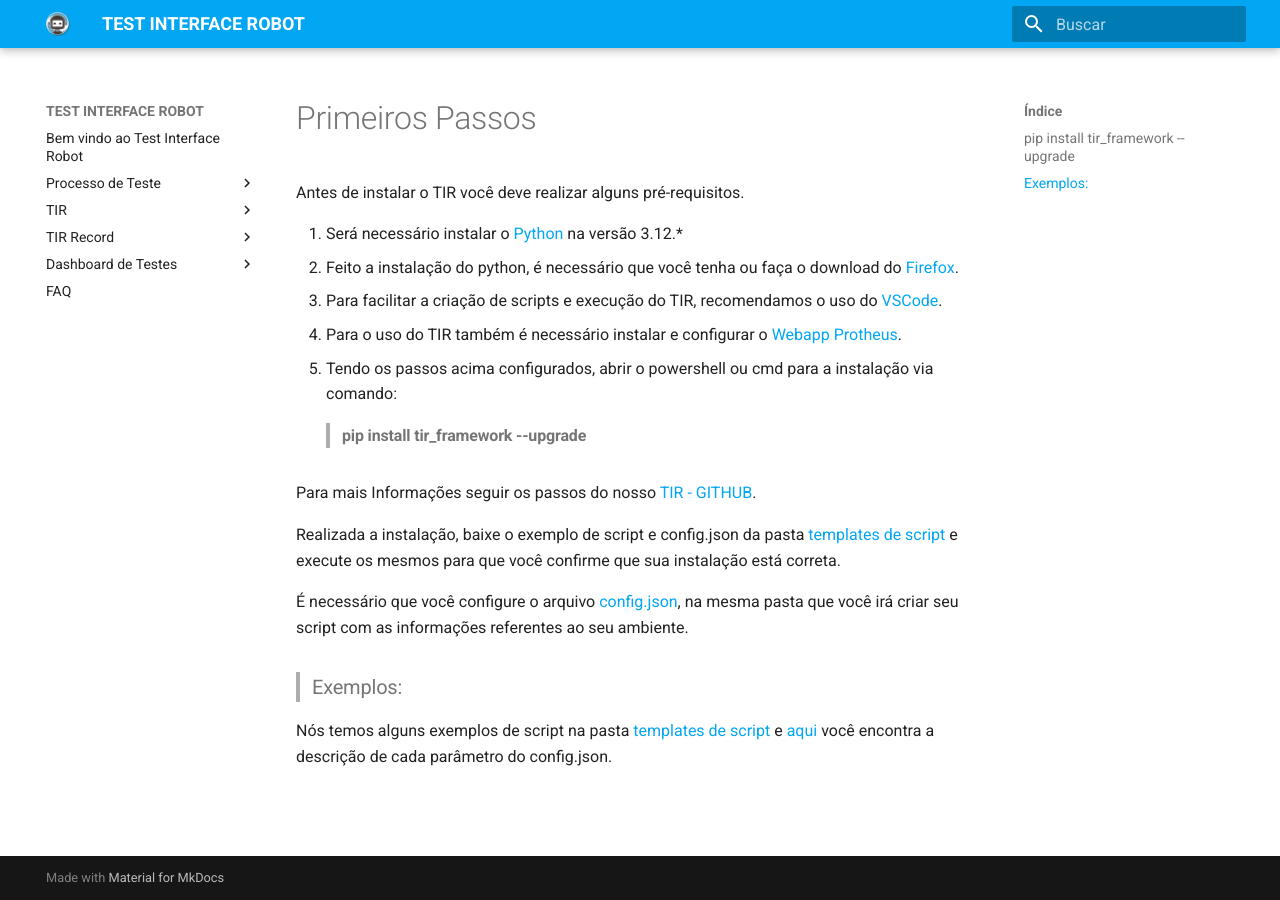
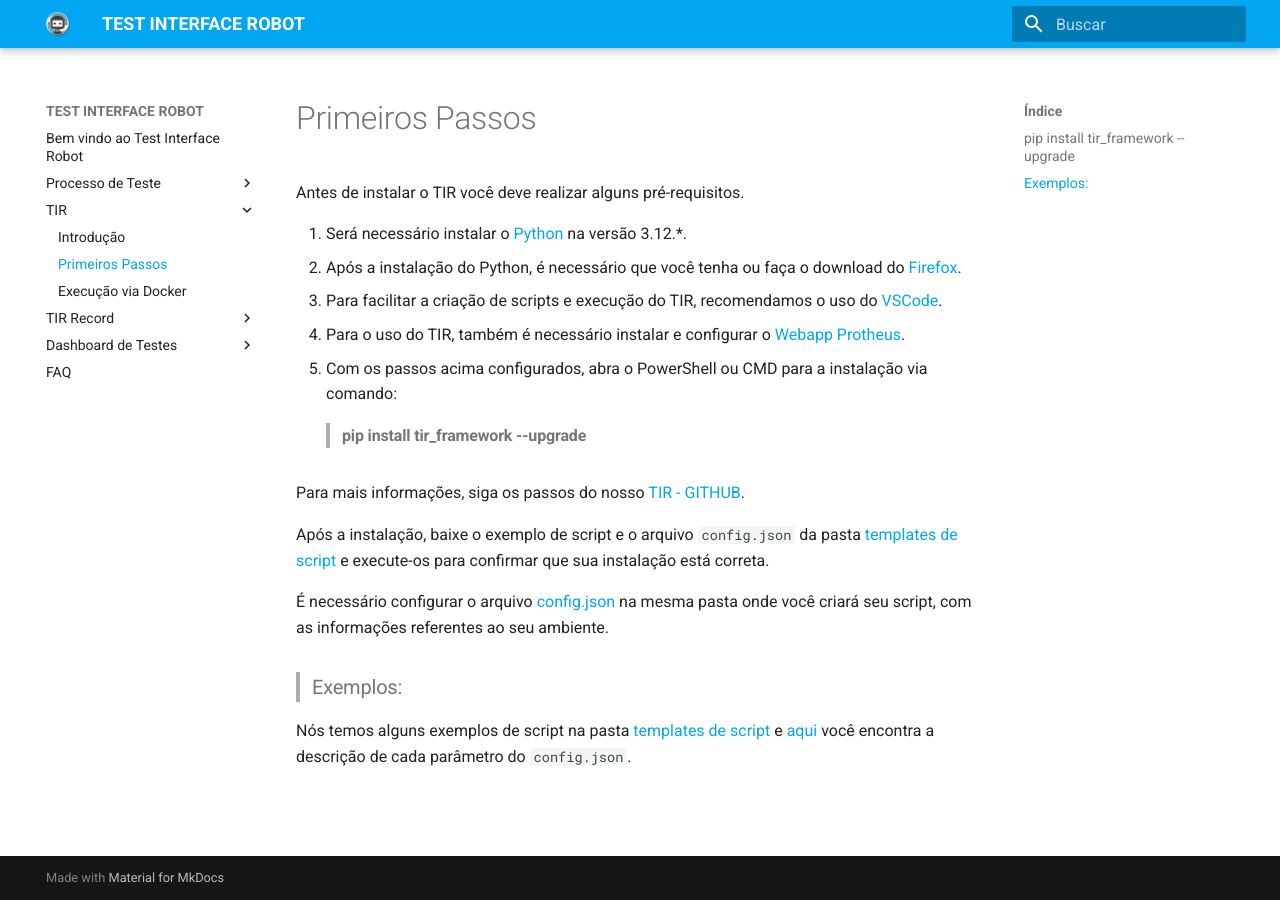
Before and after one commit to totvs/tir-docs, an MkDocs documentation site: the page built from docs/tir/first.md, in a window 1280 px wide. Built offline with MkDocs 1.6.1 and Material for MkDocs 9.7.7, drawn with Linux system fonts in a browser that asks for light colours.

Commit message:
fix typos and improve clarity in Docker execution and installation instructions

```diff
--- a/docs/tir/first.md
+++ b/docs/tir/first.md
@@ -2,19 +2,19 @@
 
 Antes de instalar o TIR você deve realizar alguns pré-requisitos.
 
-1. Será necessário instalar o [Python](https://www.python.org/downloads/release/python-31210/) na versão 3.12.*
-2. Feito a instalação do python, é necessário que você tenha ou faça o download do [Firefox](https://www.mozilla.org/pt-BR/firefox/new/).
+1. Será necessário instalar o [Python](https://www.python.org/downloads/release/python-31210/) na versão 3.12.*.
+2. Após a instalação do Python, é necessário que você tenha ou faça o download do [Firefox](https://www.mozilla.org/pt-BR/firefox/new/).
 3. Para facilitar a criação de scripts e execução do TIR, recomendamos o uso do [VSCode](https://code.visualstudio.com/download).
-4. Para o uso do TIR também é necessário instalar e configurar o [Webapp Protheus](https://tdn.totvs.com/display/tec/WebApp+-+Configurando+nativamente+o+Application+Server+como+servidor+Web).
-5. Tendo os passos acima configurados, abrir o powershell ou cmd para a instalação via comando:
+4. Para o uso do TIR, também é necessário instalar e configurar o [Webapp Protheus](https://tdn.totvs.com/display/tec/WebApp+-+Configurando+nativamente+o+Application+Server+como+servidor+Web).
+5. Com os passos acima configurados, abra o PowerShell ou CMD para a instalação via comando:
 >#### pip install tir_framework --upgrade
 
-Para mais Informações seguir os passos do nosso [TIR - GITHUB](https://github.com/totvs/tir#installation).
+Para mais informações, siga os passos do nosso [TIR - GITHUB](https://github.com/totvs/tir#installation).
 
-Realizada a instalação, baixe o exemplo de script e config.json da pasta [templates de script](https://github.com/totvs/tir-script-samples) e execute os mesmos para que você confirme que sua instalação está correta.
+Após a instalação, baixe o exemplo de script e o arquivo `config.json` da pasta [templates de script](https://github.com/totvs/tir-script-samples) e execute-os para confirmar que sua instalação está correta.
 
-É necessário que você configure o arquivo [config.json](https://github.com/totvs/tir-script-samples/tree/master/basic_template), na mesma pasta que você irá criar seu script com as informações referentes ao seu ambiente.
+É necessário configurar o arquivo [config.json](https://github.com/totvs/tir-script-samples/tree/master/basic_template) na mesma pasta onde você criará seu script, com as informações referentes ao seu ambiente.
 
 >### Exemplos:
 
-Nós temos alguns exemplos de script na pasta [templates de script](https://github.com/totvs/tir-script-samples) e [aqui](https://totvs.github.io/tir/configjson.html) você encontra a descrição de cada parâmetro do config.json.
+Nós temos alguns exemplos de script na pasta [templates de script](https://github.com/totvs/tir-script-samples) e [aqui](https://totvs.github.io/tir/configjson.html) você encontra a descrição de cada parâmetro do `config.json`.
--- a/mkdocs.yml
+++ b/mkdocs.yml
@@ -12,19 +12,16 @@ nav:
     - Bem vindo ao Test Interface Robot : 'index.md'
     - 'Processo de Teste':
       - 'Introdução a Testes': './testes/IntroduçãoaTestedeSoftware.md'
-      # - 'Introdução a Testes de Software': './testes/ProcessodeTeste.md'
-      # - 'Automação': './testes/Automação.md'
     - 'TIR':
       - 'Introdução': 'TIR.md'
-      - 'Primeiros Passos': './TIR/first.md'
-      - 'Execução via Docker': './TIR/execdocker.md'
+      - 'Primeiros Passos': './tir/first.md'
+      - 'Execução via Docker': './tir/execdocker.md'
     - 'TIR Record':
       - 'Introdução': './tir-record/introducaoTirRecord.md'
       - 'Guia do usuário': './tir-record/ComoUsar.md'
     - 'Dashboard de Testes':
        - 'Introdução': './dashboard/index.md'
        - 'Instalação': './dashboard/BackEnd.md'
-       #- 'Instalação do Portal': './dashboard/FrontEnd.md'
        - 'Instalação via Docker': './dashboard/docker.md'
        - 'Configuração do TIR': './dashboard/configurandoTIR.md'
        - 'Guia do usuário': './dashboard/ComoUsar.md'
```
Also changed, not shown: docs/tir/execdocker.md (+8 -8 lines).
